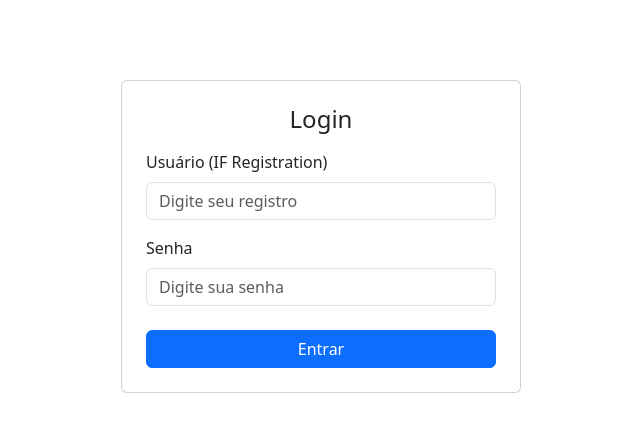
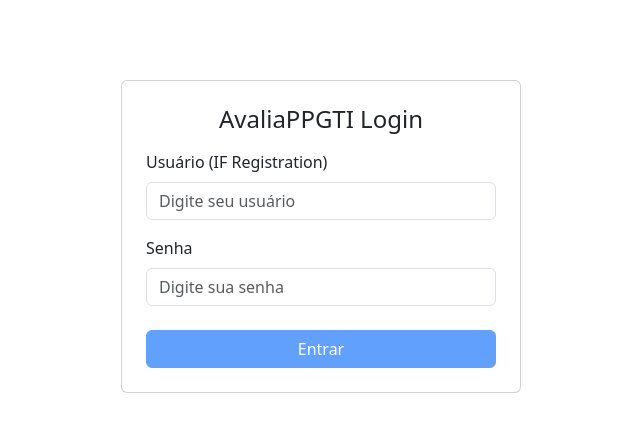
Before and after one commit to AvaliaPPGTI/avalia-ppgti-app, a React (Create React App) app: page /login in a window 1280 px wide. Shown: the top 432 px of the page, without its empty margins (319-959 px from the left). Built offline with nearby package versions, Linux system fonts and the light colour scheme.

Commit message:
Alteracões na interface do login

```diff
--- a/src/components/LoginForm.jsx
+++ b/src/components/LoginForm.jsx
@@ -22,17 +22,22 @@ const LoginForm = ({ onLogin }) => {
       const response = await fetch('http://localhost:8080/api/auth/login', {
         method: 'POST',
         headers: { 'Content-Type': 'application/json' },
-        credentials: 'include', // mantém JSESSIONID se necessário
+        credentials: 'include',
         body: JSON.stringify({ ifRegistration, password })
       });
 
-      const data = await response.json();
-
-      if (response.ok && data.token) {
-        localStorage.setItem('token', data.token); // salva o token no localStorage
-        onLogin?.(); // callback para atualizar o estado de login
+      if (response.status === 401) {
+        setErro('Usuário ou senha inválidos');
+      } else if (!response.ok) {
+        setErro('Erro na conexão com o servidor.');
       } else {
-        setErro(data.message || 'Erro ao tentar logar.');
+        const data = await response.json();
+        if (data.token) {
+          localStorage.setItem('token', data.token);
+          onLogin?.();
+        } else {
+          setErro('Resposta inválida do servidor.');
+        }
       }
     } catch (err) {
       setErro('Erro na conexão com o servidor.');
@@ -44,7 +49,7 @@ const LoginForm = ({ onLogin }) => {
   return (
     <Form onSubmit={handleLogin} className="mx-auto" style={{ maxWidth: '400px', marginTop: '80px' }}>
       <Card className="p-4">
-        <h4 className="mb-3 text-center">Login</h4>
+        <h4 className="mb-3 text-center">AvaliaPPGTI Login</h4>
 
         <Form.Group className="mb-3">
           <Form.Label>Usuário (IF Registration)</Form.Label>
@@ -52,7 +57,7 @@ const LoginForm = ({ onLogin }) => {
             type="text"
             value={ifRegistration}
             onChange={(e) => setIfRegistration(e.target.value)}
-            placeholder="Digite seu registro"
+            placeholder="Digite seu usuário"
             required
           />
         </Form.Group>
@@ -70,7 +75,7 @@ const LoginForm = ({ onLogin }) => {
 
         {erro && <Alert variant="danger">{erro}</Alert>}
 
-        <Button variant="primary" type="submit" disabled={loading} className="w-100">
+        <Button variant="primary" type="submit" disabled={loading || !ifRegistration || !password} className="w-100">
           {loading ? <><Spinner size="sm" animation="border" /> Entrando...</> : 'Entrar'}
         </Button>
       </Card>
```
